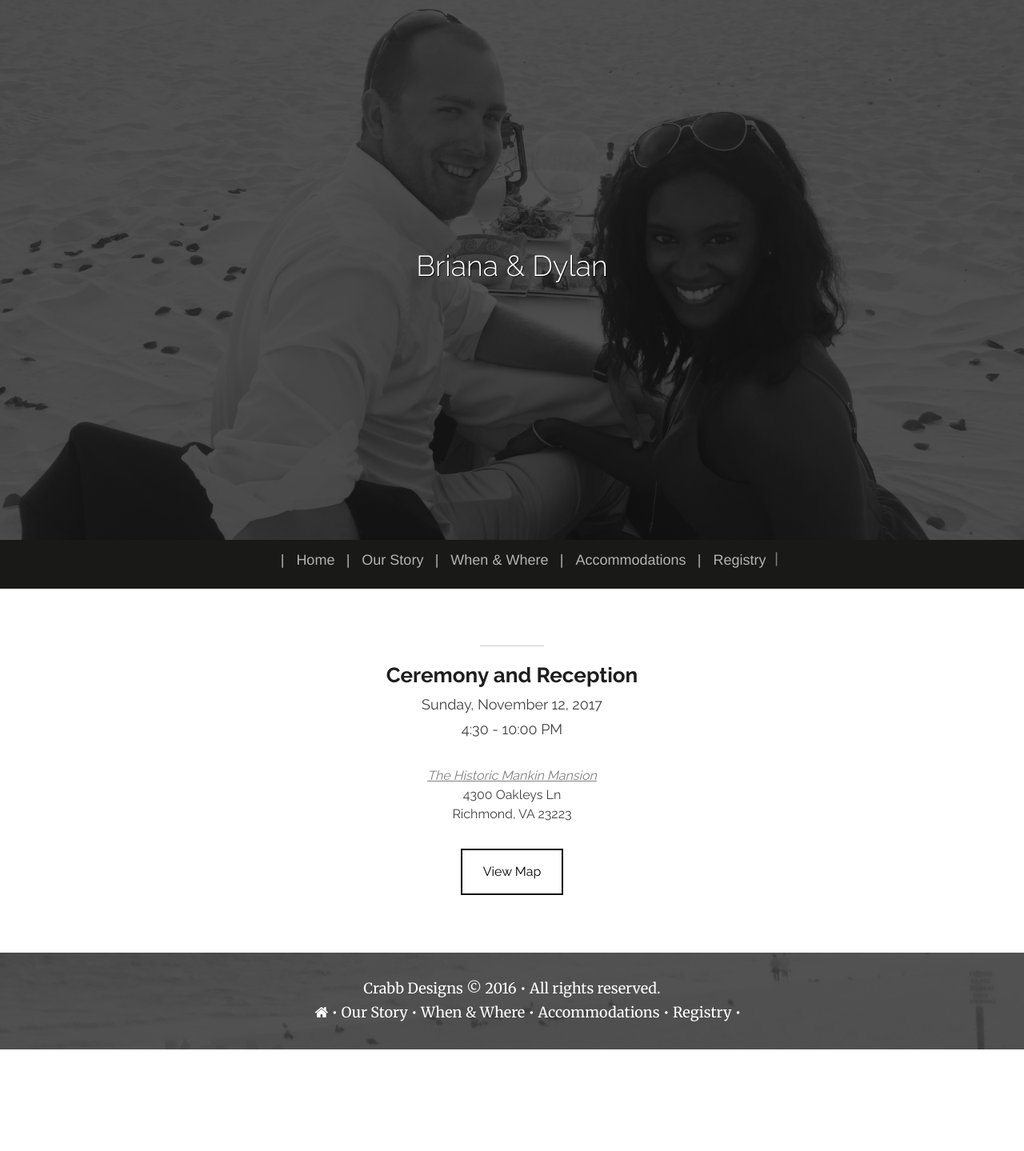
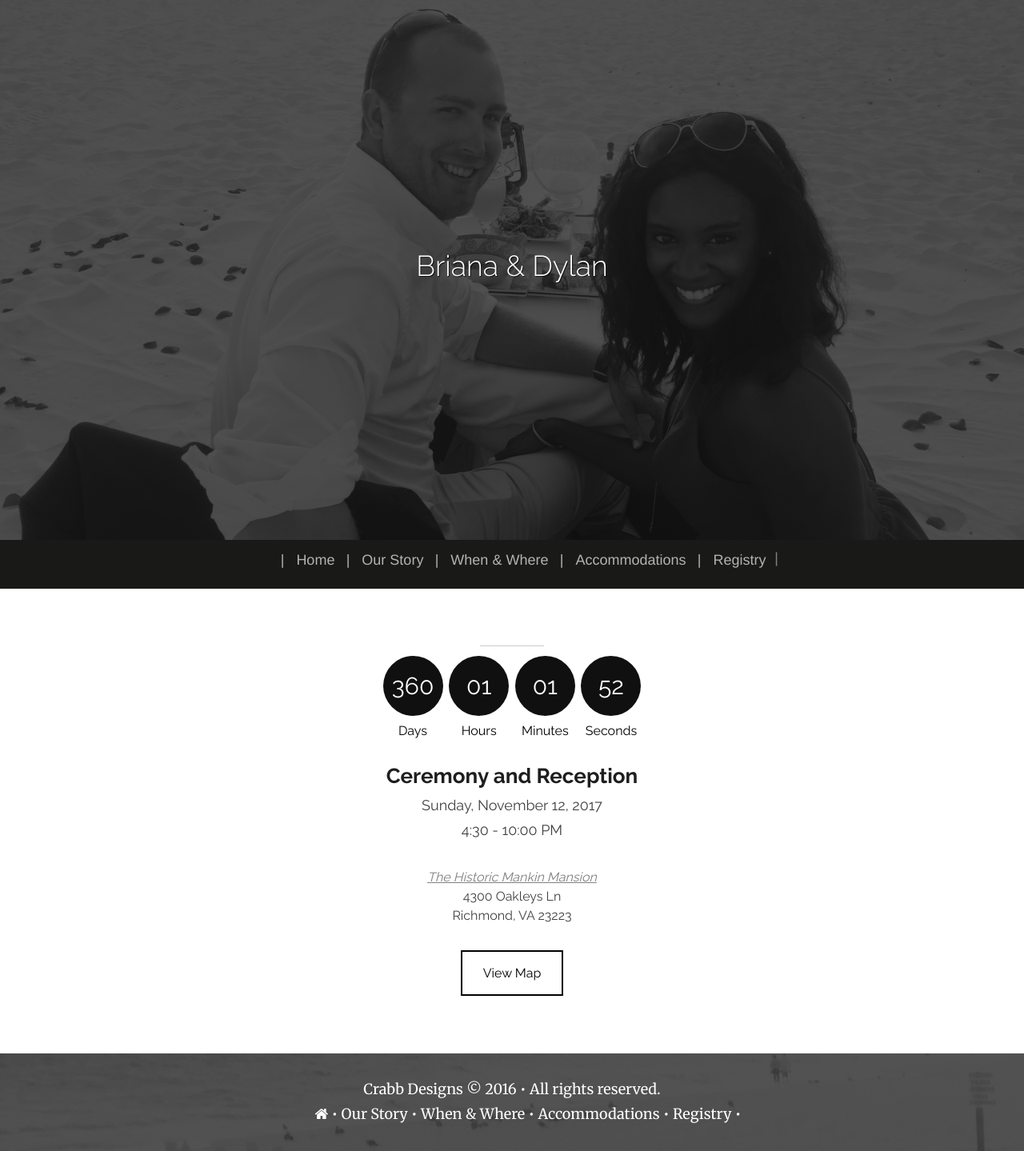
Before and after one commit to bbcrabb/bbcrabb.github.io, a Jekyll site: the page built from _pages/details.md, in a window 1280 px wide. Shown: the whole page at 80% size. Built offline with Jekyll 4.4.1, drawn with Linux system fonts in a browser that asks for light colours; before the commit the page ends 1312 px from its top, so only the background shows below that.

Commit message:
add countdown  clock

```diff
--- a/_includes/header.html
+++ b/_includes/header.html
@@ -2,7 +2,86 @@
 <!--<div id="fade"></div>-->
 <!--<a id="slide" class="animated fade"></a>-->
 
+<style>
 
+#clockdiv{
+	font-family: 'Raleway', sans-serif;
+	color: white;
+	display: inline-block;
+
+	text-align: center;
+	font-size: 30px;
+  font-weight: 500;
+}
+
+#clockdiv > div{
+	/*padding: 10px;*/
+	border-radius: 3px;
+	/*background: #00BF96;*/
+	display: inline-block;
+}
+
+#clockdiv div > span{
+	/*padding: 10px;*/
+  width: 75px;
+  height: 75px;
+  -moz-border-radius: 50px;
+	-webkit-border-radius: 50px;
+	border-radius: 50px;
+  text-align: center;
+  line-height: 75px;
+	/*border-radius: 3px;*/
+	background: rgb(16, 16, 16);
+	display: inline-block;
+}
+
+.smalltext{
+	padding-top: 5px;
+	font-size: 16px;
+  font-weight: 500;
+  color: black;
+}
+/*@media(max-width:767px) {
+    #clockdiv {
+      display: none;
+    }*/
+}
+</style>
+<!--
+<style>
+#clockdiv{
+	font-family: 'Raleway', sans-serif;
+	color: #fff;
+	display: inline-block;
+	font-weight: 100;
+	text-align: center;
+	font-size: 30px;
+}
+
+#clockdiv > div{
+	padding: 10px;
+	border-radius: 3px;
+	/*background: #00BF96;*/
+	display: inline-block;
+}
+
+#clockdiv div > span{
+	padding: 10px;
+	border-radius: 3px;
+	background: rgba(16, 16, 16, 0.69);
+	display: inline-block;
+}
+
+.smalltext{
+	padding-top: 5px;
+	font-size: 16px;
+  font-weight: 500;
+}
+</style>
+
+<script>
+
+</script>-->
 <header id="masthead" class="blog-background overlay align-center align-middle animated from-bottom" style="background-image: url(/images/{{ site.default_bg }})"
     itemscope itemtype="http://schema.org/Organization">
 
@@ -14,8 +93,29 @@
                     {{ site.title }}
                 </h1>
             </a>
+          <!--  <div id="clockdiv" class=text-center>
+            <div>
+              <span class="days"></span>
+              <div class="smalltext">Days</div>
+            </div>
+            <div>
+              <span class="hours"></span>
+              <div class="smalltext">Hours</div>
+            </div>
+            <div>
+              <span class="minutes"></span>
+              <div class="smalltext">Minutes</div>
+            </div>
+            <div>
+              <span class="seconds"></span>
+              <div class="smalltext">Seconds</div>
+            </div>
+          </div>-->
         </div>
     </div>
+
+
+
 
 <!--{% if site.animated_fins and site.triangleheader %}
 
--- a/_pages/details.md
+++ b/_pages/details.md
@@ -11,7 +11,6 @@ p    {font-size: 18px;  margin: 0px; font-family: 'Raleway', sans-serif !importa
       line-height= 1em;}
 .small {font-size: 16px;}
 .button {
-    /*background-color: #4CAF50;*/
     border: 2px solid black;
     color: black;
     padding: 13px 26px;
@@ -19,7 +18,6 @@ p    {font-size: 18px;  margin: 0px; font-family: 'Raleway', sans-serif !importa
     text-decoration: none;
     display: inline-block;
     font-size: 16px;
-    /*margin: 4px 2px;*/
     cursor: pointer;
     font-family: 'Raleway', sans-serif !important;
 }
@@ -37,10 +35,62 @@ p    {font-size: 18px;  margin: 0px; font-family: 'Raleway', sans-serif !importa
   text-decoration: underline;
 }
 
+#clockdiv{
+	font-family: 'Raleway', sans-serif;
+	color: white;
+	display: inline-block;
+
+	text-align: center;
+	font-size: 30px;
+  font-weight: 500;
+}
+
+#clockdiv > div{
+	border-radius: 3px;
+	display: inline-block;
+}
+
+#clockdiv div > span{
+  width: 75px;
+  height: 75px;
+  -moz-border-radius: 50px;
+	-webkit-border-radius: 50px;
+	border-radius: 50px;
+  text-align: center;
+  line-height: 75px;
+	background: rgb(16, 16, 16);
+	display: inline-block;
+}
+
+.smalltext{
+	padding-top: 5px;
+	font-size: 16px;
+  font-weight: 500;
+  color: black;
+}
 
 </style>
+<div class="text-center">
+<div id="clockdiv" class="text-center">
+  <div>
+    <span class="days"></span>
+    <div class="smalltext">Days</div>
+  </div>
+  <div>
+    <span class="hours"></span>
+    <div class="smalltext">Hours</div>
+  </div>
+  <div>
+    <span class="minutes"></span>
+    <div class="smalltext">Minutes</div>
+  </div>
+  <div>
+    <span class="seconds"></span>
+    <div class="smalltext">Seconds</div>
+  </div>
+</div>
 
-<div class="text-center">
+
 <h2><b>Ceremony and Reception</b></h2>
 <p> Sunday, November 12, 2017</p>
 <p> 4:30 - 10:00 PM</p>
--- a/assets/js/script.js
+++ b/assets/js/script.js
@@ -19,6 +19,47 @@
 
     });
 
+    function getTimeRemaining(endtime) {
+      var t = Date.parse(endtime) - Date.parse(new Date());
+      var seconds = Math.floor((t / 1000) % 60);
+      var minutes = Math.floor((t / 1000 / 60) % 60);
+      var hours = Math.floor((t / (1000 * 60 * 60)) % 24);
+      var days = Math.floor(t / (1000 * 60 * 60 * 24));
+      return {
+        'total': t,
+        'days': days,
+        'hours': hours,
+        'minutes': minutes,
+        'seconds': seconds
+      };
+    }
+
+    function initializeClock(id, endtime) {
+      var clock = document.getElementById(id);
+      var daysSpan = clock.querySelector('.days');
+      var hoursSpan = clock.querySelector('.hours');
+      var minutesSpan = clock.querySelector('.minutes');
+      var secondsSpan = clock.querySelector('.seconds');
+
+      function updateClock() {
+        var t = getTimeRemaining(endtime);
+
+        daysSpan.innerHTML = t.days;
+        hoursSpan.innerHTML = ('0' + t.hours).slice(-2);
+        minutesSpan.innerHTML = ('0' + t.minutes).slice(-2);
+        secondsSpan.innerHTML = ('0' + t.seconds).slice(-2);
+
+        if (t.total <= 0) {
+          clearInterval(timeinterval);
+        }
+      }
+
+      updateClock();
+      var timeinterval = setInterval(updateClock, 1000);
+    }
+
+    var deadline = new Date("November 12, 2017 04:30:00");;
+    initializeClock('clockdiv', deadline);
     // Init waypoints for header and footer animations
     function waypointsInit() {
 
```
Also changed, not shown: assets/css/landing-page.css (+48 -5 lines), 10 other files.
